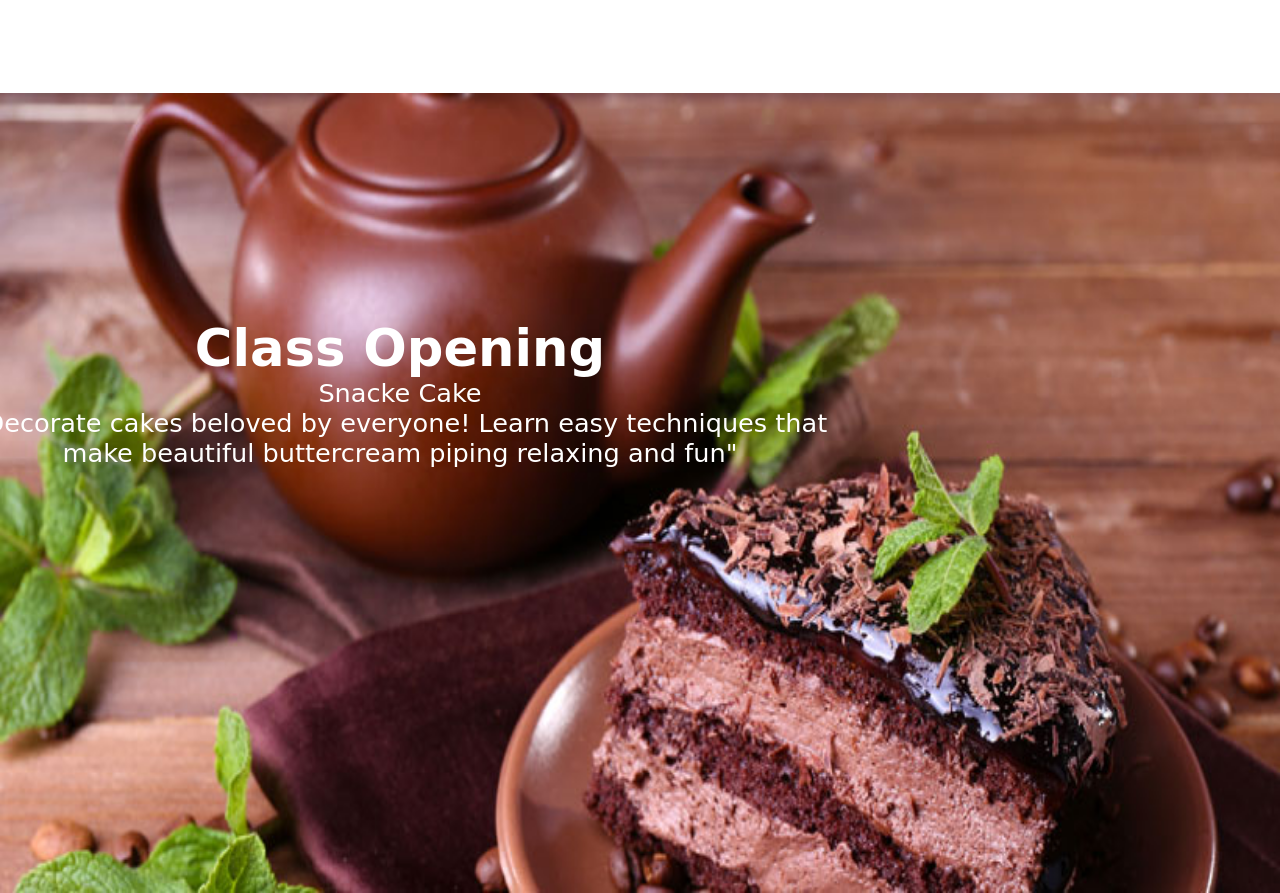
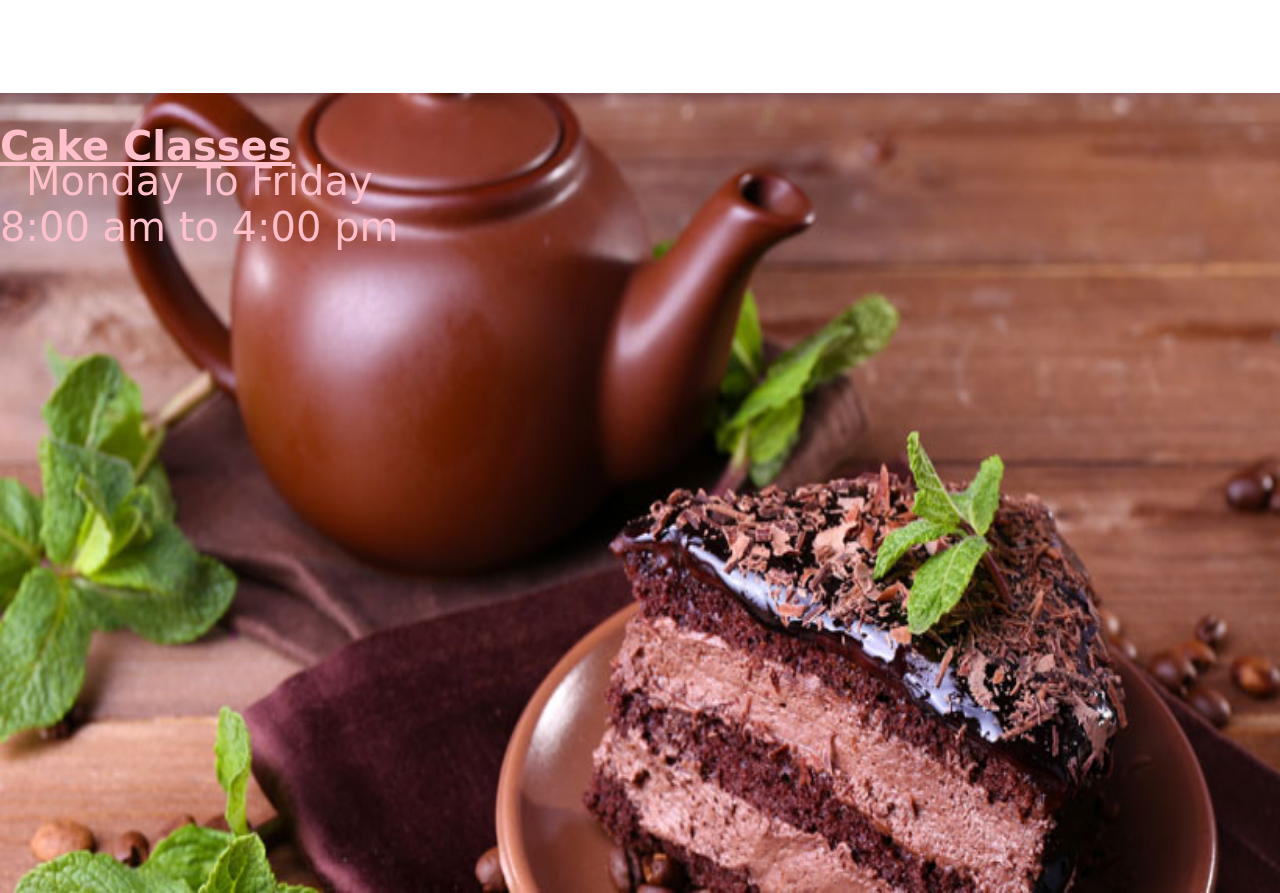
Before and after one commit to madhuriranavare/Git_Check1, a plain HTML site: page index.html in a window 1280 px wide. Shown: the part 1907-2800 px from the top of the page. Drawn offline with Linux system fonts and the light colour scheme; a web font is replaced by a local one.

Commit message:
Second Commit

```diff
--- a/index.html
+++ b/index.html
@@ -23,7 +23,6 @@
 	 <div class="mad-image">
   		<div class="mad-text">
 		    <h1>Cake Art</h1>
-
 		    <p>Strawberry Cakes</p>
   		</div>
 	</div>
@@ -92,14 +91,16 @@
 	</div>
 
 
-		<div class="cake_class">
-			<div class="cake_class_text">
-				<h1>Class Opening</h1>
-				<p>Snacke Cake</p>
-				<p>"Decorate cakes beloved by everyone! Learn easy techniques that make beautiful buttercream piping relaxing and fun"</p>
+	<div class="hero2">
+		<div class="hero_text2">
+			<h1>Cake Classes</h1>
+			<p>Monday To Friday <br>
+			   8:00 am to 4:00 pm
+			</p>
+		</div>
+	</div>
 
-			</div>
-		</div>
+
 <footer>
 	<div class="footer-main-div">
 
--- a/style.css
+++ b/style.css
@@ -1,4 +1,5 @@
 body, html {
+    width:100%;
     height: 100%;
     margin: 0;
 }
@@ -23,6 +24,7 @@ ul {
 header{
   color: rgb(216,184,187);
   z-index: 99999;
+
 }
  nav {
    position:fixed;
@@ -341,6 +343,39 @@ h2{
   color: white;
 }
 */
+
+.hero2{
+  background-image: url("img/cake_class1.jpg");
+  height:100%;
+  background-repeat: no-repeat;
+  background-size: 100% 100%;
+  }
+
+  .hero_text2 h1 {
+    position: absolute;
+    text-align: center;
+    display: flex;
+    justify-content: center;
+    color:pink;
+
+    margin-top:30px;
+    font-family: 'Italianno', cursive;
+    font-size: 40px;
+    text-decoration:underline;
+  }
+
+  .hero_text2 p {
+    position: absolute;
+    text-align: center;
+    display: flex;
+    justify-content: center;
+    color:pink;
+
+    margin-top:30px;
+    font-family: 'Italianno', cursive;
+    font-size: 40px;
+    margin-top:65px;
+  }
 .link{
   color:grey;
   height:auto;
@@ -390,7 +425,8 @@ h2{
         font-size:3vh;
         text-align: left;
         padding-right:550px;
-
+        justify-content: center;
+        align-items: center;
     }
 }
 
@@ -459,3 +495,11 @@ h2{
     color: white;
     /*text-decoration-color: white;*/
 }
+@media(max-width: 320px)
+{
+  header{
+    width:100%;
+    position: fixed;
+    resize: horizontal;
+  }
+}
```
